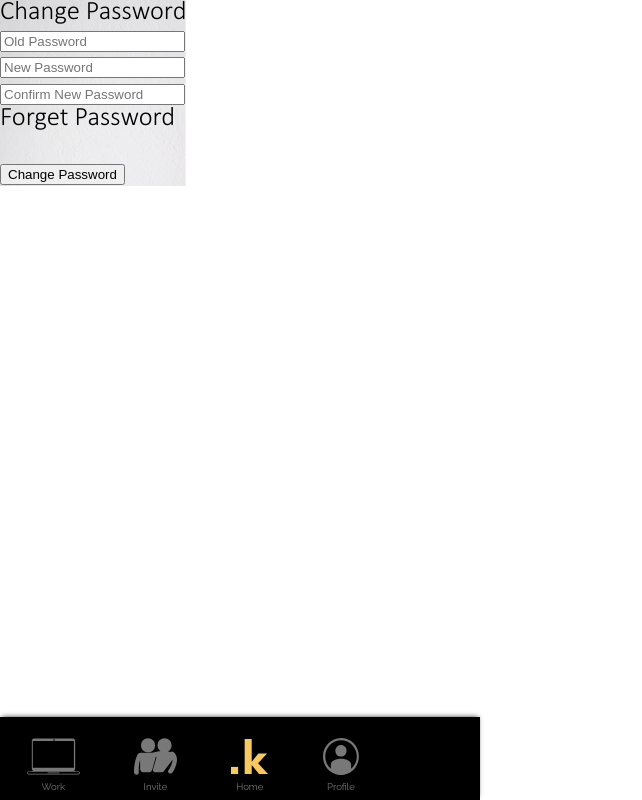
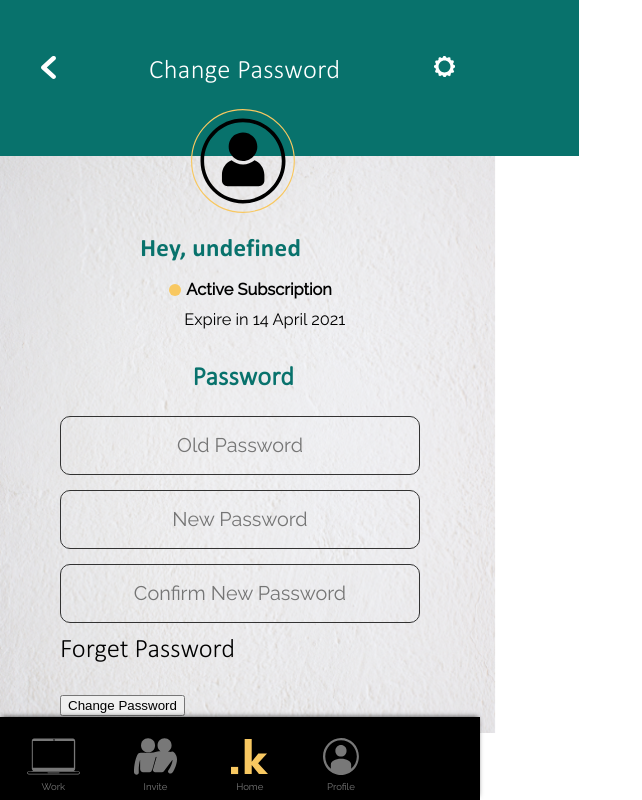
Before and after one commit to esthergutierrezr/Krow-Front-end, a React (Create React App) app: page /password/change in a window 1280 px wide. Shown: the whole page, without its empty margins (0-642 px from the left). Built offline with nearby package versions, Linux system fonts and the light colour scheme; no server answers; what google-maps-react would draw is missing.

Commit message:
almost style change password feature

```diff
--- a/src/components/Profile/ChangePassword.jsx
+++ b/src/components/Profile/ChangePassword.jsx
@@ -1,13 +1,35 @@
 import React, { useState, useContext } from "react";
 import { useHistory, Link } from "react-router-dom";
 import { AuthContext } from "../../contexts/AuthContext";
-import { Content } from "./Styles";
+import {
+  Content,
+  ArrowL,
+  WheelIcon,
+  HeaderEdit,
+  EditPhoto,
+  ChangeTitle,
+  GreetingEdit,
+  IsMember,
+  NotMember,
+  BuyMember,
+  ExpireTime,
+  Circle,
+  CenterDivChange,
+  ActiveMember,
+  FormChange,
+} from "./Styles";
+import picture from "../Style/SVG/HomePage/SVG_Screen Registar-01.svg";
+import Wheel from "../Style/SVG/Profile/SVG_Screen Perfil-01_icon white.svg";
+import ArrowLeft from "../Style/SVG/Profile/SVG_Screen Perfil-06_seta branca-01.svg";
+import "./profile.css";
 
 const ChangePassword = () => {
   const { user, setUser } = useContext(AuthContext);
   const id = Number(user.id);
   const history = useHistory();
+  const { member } = useState(false);
 
+  const initialGreeting = `Hey, ${user.fullName}`;
 
   // const handleSubmit = () => {
   //   axios
@@ -23,38 +45,77 @@ const ChangePassword = () => {
   return (
     <Content>
       <div className="bg-white-profile">
-        <h1>Change Password</h1>
-        <p>{user.fullName}</p>
-        <div>
+        <HeaderEdit>
+          <div>
+            <ChangeTitle>
+              <Link to={`/profile/${user.id}`}>
+                <ArrowL src={ArrowLeft} alt="arrow-back" />
+              </Link>
+              Change Password
+              <WheelIcon src={Wheel} alt="wheel-icon" />
+            </ChangeTitle>
+            <EditPhoto
+              src={!user.image ? picture : user.image}
+              alt={`${user.fullName}`}
+            />
+          </div>
+        </HeaderEdit>
+        <GreetingEdit>{initialGreeting}</GreetingEdit>
+        <CenterDivChange>
+          <br />
+          <br />
+          {!member ? (
+            <ActiveMember>
+              <IsMember>
+                {" "}
+                <Circle />
+                Active Subscription
+              </IsMember>
+              <ExpireTime>Expire in 14 April 2021</ExpireTime>
+            </ActiveMember>
+          ) : (
+            <div>
+              {/* <BlackBox>
+              <h2>Welcome to Krow</h2>
+            </BlackBox> */}
+              <NotMember>No Active Membership</NotMember>
+              <Link to="/membership">
+                <BuyMember>Add a Membership</BuyMember>
+              </Link>
+            </div>
+          )}
+        </CenterDivChange>
+        <FormChange>
+          <h1>Password</h1>
           {/* <form
             onSubmit={(e) => {
               UpdatePassword(e);
             }}> */}
-          <form>
             <input type="password" placeholder="Old Password" />
 
             <br />
 
             <input
-            // onChange={handleChange} change password
-            type="password" placeholder="New Password" />
+              // onChange={handleChange} change password
+              type="password"
+              placeholder="New Password"
+            />
 
             <br />
 
             <input
-            // onChange={handleChange} check password
-            type="password" placeholder="Confirm New Password" />
+              // onChange={handleChange} check password
+              type="password"
+              placeholder="Confirm New Password"
+            />
 
             <br />
             <Link to="/password/reset">
               <p>Forget Password</p>
             </Link>
             <br />
-            <button type="submit"
-            // onClick={() => handleSubmit()}
-            >Change Password</button>
-          </form>
-        </div>
+            <button type="submit">Change Password</button>
+        </FormChange>
       </div>
     </Content>
   );
--- a/src/components/Profile/Styles.jsx
+++ b/src/components/Profile/Styles.jsx
@@ -49,7 +49,7 @@ export const GreetingEdit = styled.h1`
   display: block;
   z-index: 3;
   color: ${Blue};
-  width: 200px;
+  width: 300px;
   height: 31px;
   font-family: Calibrib;
   font-size: 25px;
@@ -58,13 +58,22 @@ export const GreetingEdit = styled.h1`
   font-style: normal;
   line-height: 1.2;
   letter-spacing: 0.3px;
-  margin: 79.8px 139.6px 10.3px 170.3px;
+  margin: 79.8px auto 10.3px 140.3px;
 `;
 export const CenterDiv = styled.div`
   display: flex;
   justify-content: center;
   align-items: center;
-  margin: 50px 0 126.5px 0px;
+  margin: auto auto 126.5px auto;
+`;
+export const CenterDivChange = styled.div`
+  display: flex;
+  justify-content: center;
+  align-items: center;
+  margin: auto auto 33.4px auto;
+`;
+export const ActiveMember = styled.div`
+  margin-left: 80px;
 `;
 export const DivEdit = styled.div`
   display: flex;
@@ -73,7 +82,6 @@ export const DivEdit = styled.div`
   align-self: center;
 `;
 export const FormEdit = styled.form`
-  width: 354px;
   height: 100%;
   margin: 0px 70px 15.1px 60px;
 
@@ -95,6 +103,7 @@ export const FormEdit = styled.form`
     letter-spacing: normal;
   }
 `;
+
 export const SaveChanges = styled.button`
   background-color: ${YellowButton};
   width: 174.3px;
@@ -110,6 +119,40 @@ export const SaveChanges = styled.button`
   // padding: 0 18px;
   margin: 17.4px auto 100.4px 90px;
   border-radius: 11.9px;
+`;
+export const FormChange = styled.form`
+  height: 100%;
+  margin: 0px 70px 15.1px 60px;
+
+  h1 {
+    font-family: Calibril;
+    font-size: 26.2px;
+    font-weight: bold;
+    font-stretch: normal;
+    font-style: normal;
+    line-height: 1.2;
+    letter-spacing: 0.31px;
+    text-align: center;
+    margin-bottom: 21.1px;
+    color: ${Blue};
+  }
+  input {
+    background: transparent;
+    width: 354px;
+    height: 54.9px;
+    margin: 0 0 15.1px;
+    border-radius: 10px;
+    border: solid 1px ${GrayBorder};
+    text-align: center;
+    color: ${Blue};
+    font-family: Raleway;
+    font-size: 19.8px;
+    font-weight: normal;
+    font-stretch: normal;
+    font-style: normal;
+    line-height: 1.2;
+    letter-spacing: normal;
+  }
 `;
 export const BlackBox = styled.div`
   margin: -47.5px 0 10px 16px;
@@ -236,14 +279,14 @@ export const ArrowD = styled.img`
   padding-left: 80.6px;
 `;
 export const ArrowL = styled.img`
+  display: flex;
   width: 14.5px;
   height: 23.2px;
-  padding-right: 124.4px;
 `;
 export const WheelIcon = styled.img`
   width: 21.2px;
   height: 21.2px;
-  padding-left: 123.3px;
+  display: flex;
 `;
 export const WheelProfile = styled.img`
   width: 21.2px;
@@ -285,6 +328,24 @@ export const HeaderEdit = styled.div`
 `;
 
 export const EditTitle = styled.div`
+  width: 414.2px;
+  display: flex;
+  justify-content: space-between;
+  font-family: Calibril;
+  font-size: 26.6px;
+  font-weight: 300;
+  font-stretch: normal;
+  font-style: normal;
+  line-height: 1.24;
+  letter-spacing: 0.32px;
+  color: ${White};
+  margin-top: 34px;
+`;
+
+export const ChangeTitle = styled.div`
+  width: 414.2px;
+  display: flex;
+  justify-content: space-between;
   font-family: Calibril;
   font-size: 26.6px;
   font-weight: 300;
--- a/src/components/Profile/UserEdit.jsx
+++ b/src/components/Profile/UserEdit.jsx
@@ -1,8 +1,8 @@
 import React, { useState, useContext } from "react";
 import { Link } from "react-router-dom";
+import { AuthContext } from "../../contexts/AuthContext";
 import picture from "../Style/SVG/HomePage/SVG_Screen Registar-01.svg";
 import Wheel from "../Style/SVG/Profile/SVG_Screen Perfil-01_icon white.svg";
-import { AuthContext } from "../../contexts/AuthContext";
 import ArrowLeft from "../Style/SVG//Profile/SVG_Screen Perfil-06_seta branca-01.svg";
 import "./profile.css";
 import {
@@ -12,7 +12,6 @@ import {
   EditTitle,
   EditPhoto,
   GreetingEdit,
-  BlackBox,
   IsMember,
   NotMember,
   BuyMember,
@@ -60,9 +59,9 @@ function UserEdit() {
           </div>
         ) : (
           <div>
-            <BlackBox>
+            {/* <BlackBox>
               <h2>Welcome to Krow</h2>
-            </BlackBox>
+            </BlackBox> */}
             <NotMember>No Active Membership</NotMember>
             <Link to="/membership">
               <BuyMember>Add a Membership</BuyMember>
--- a/src/components/Style/Backgrounds.jsx
+++ b/src/components/Style/Backgrounds.jsx
@@ -4,7 +4,7 @@ import Laptop from "./bg/computer-bg.png";
 import { Black, HeaderGrey, Red, Blue } from "./Colors";
 
 export const HeadersBg = styled.div`
-  // width: 100%;
+  width: 100%;
   height: 112.2px;
   margin: 0 0 43.8px;
   padding: 22px 41.3px 21.5px 41px;
```
Also changed, not shown: 1 other file (tests, documents, lock files or other folders).
